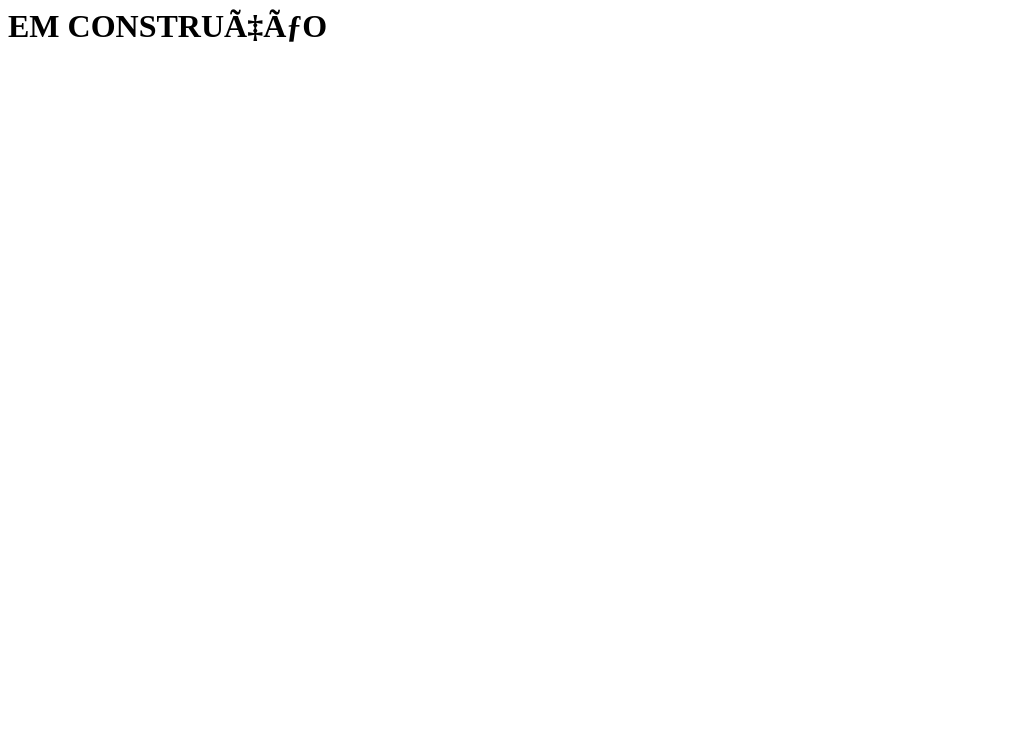
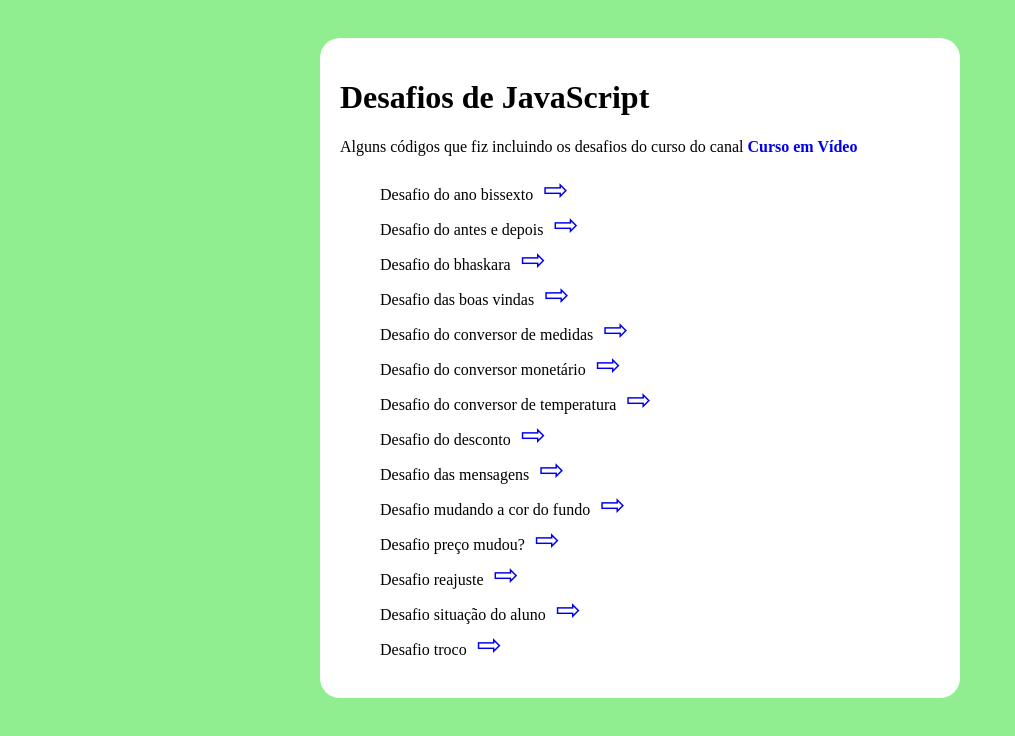
Before and after one commit to LeonardoConstantino/desafios_JavaScript, a plain HTML site: page desafios_de_JavaScript/index.html in a window 1280 px wide. Shown: the whole page, without its empty margins (0-1015 px from the left). Drawn offline with Linux system fonts and the light colour scheme.

Commit message:
pagina para ver todos os desafios

```diff
--- a/desafios_de_JavaScript/index.html
+++ b/desafios_de_JavaScript/index.html
@@ -1,37 +1,59 @@
-<h1><strong>EM CONSTRUÇÃO</strong></h1>
-<!-- <!DOCTYPE html>
+<!DOCTYPE html>
 <html lang="pt-br">
 <head>
     <meta charset="UTF-8">
     <meta name="viewport" content="width=device-width, initial-scale=1.0">
     <link rel="shortcut icon" href="favicon.ico" type="image/x-icon">
     <title>Desafios de JavaScript</title>
+    <style>
+        body{
+            display: grid;
+            place-items: center;
+            background-color: lightgreen;
+        }
+        div.principal{
+            margin: 30px;
+            width: 600px;
+            padding: 20px;
+            border-radius: 20px;
+            background-color: white;
+        }
+        li {
+            list-style-type: none;
+        }
+        a{
+            text-decoration: none;
+        }
+        span{
+            font-size: 30px;
+            padding-left: 10px;
+        }
+    </style>
 </head>
 <body>
-    <h1>Desafios de JavaScript</h1>
-    <p>Alguns códigos que fiz incluindo os desafios do curso do canal <a href="https://www.youtube.com/watch?v=1-w1RfGIov4&list=PLHz_AreHm4dlsK3Nr9GVvXCbpQyHQl1o1&ab_channel=CursoemV%C3%ADdeo" rel="external" target="_blank"><strong>Curso em Vídeo</strong>
-    </a></p>
+    <div class="principal">
+        <h1>Desafios de JavaScript</h1>
+        <p>Alguns códigos que fiz incluindo os desafios do curso do canal <a href="https://www.youtube.com/watch?v=1-w1RfGIov4&list=PLHz_AreHm4dlsK3Nr9GVvXCbpQyHQl1o1&ab_channel=CursoemV%C3%ADdeo" rel="external" target="_blank"><strong>Curso em Vídeo</strong>
+        </a></p>
 
-    <div style="position: relative;">
-        <ul style="float: right; margin: 30px;">
-            <li>aaaaaaaaaaaaaaaaaaaaaaaaaaaaa</li>
-            <li></li>
-            <li></li>
-            <li></li>
-            <li></li>
-            <li></li>
-            <li></li>
-        </ul>
-
-        <ul style="float: left; margin: 30px;">
-            <li>aaaaaaaaaaaaaaaaaaaaaaaaaaaaa</li>
-            <li></li>
-            <li></li>
-            <li></li>
-            <li></li>
-            <li></li>
-            <li></li>
-        </ul>
+        <div style="position: relative;">
+            <ul>
+                <li>Desafio do ano bissexto<a href="desafio-ano-bissexto/index.html"><span>&#8680;</span></a></li>
+                <li>Desafio do antes e depois<a href="desafio-antes-depois/index.html"><span>&#8680;</span></a></li>
+                <li>Desafio do bhaskara<a href="desafio-bhaskara/index.html"><span>&#8680;</span></a></li>
+                <li>Desafio das boas vindas<a href="desafio-boas-vindas/index.html"><span>&#8680;</span></a></li>
+                <li>Desafio do conversor de medidas<a href="desafio-conversor-medidas/index.html"><span>&#8680;</span></a></li>
+                <li>Desafio do conversor monetário<a href="desafio-conversor-monetario/index.html"><span>&#8680;</span></a></li>
+                <li>Desafio do conversor de temperatura<a href="desafio-conversor-temperatura/index.html"><span>&#8680;</span></a></li>
+                <li>Desafio do desconto<a href="desafio-desconto/index.html"><span>&#8680;</span></a></li>
+                <li>Desafio das mensagens<a href="desafio-mensagens/index.html"><span>&#8680;</span></a></li>
+                <li>Desafio mudando a cor do fundo<a href="desafio-mudando-cor-do-fundo/index.html"><span>&#8680;</span></a></li>
+                <li>Desafio preço mudou?<a href="desafio-preco-mudou/index.html"><span>&#8680;</span></a></li>
+                <li>Desafio reajuste<a href="desafio-reajuste/index.html"><span>&#8680;</span></a></li>
+                <li>Desafio situação do aluno<a href="desafio-situacao-aluno/index.html"><span>&#8680;</span></a></li>
+                <li>Desafio troco<a href="desafio-troco/index.html"><span>&#8680;</span></a></li>
+            </ul>
+        </div>
     </div>
 </body>
-</html> -->
+</html>
```
